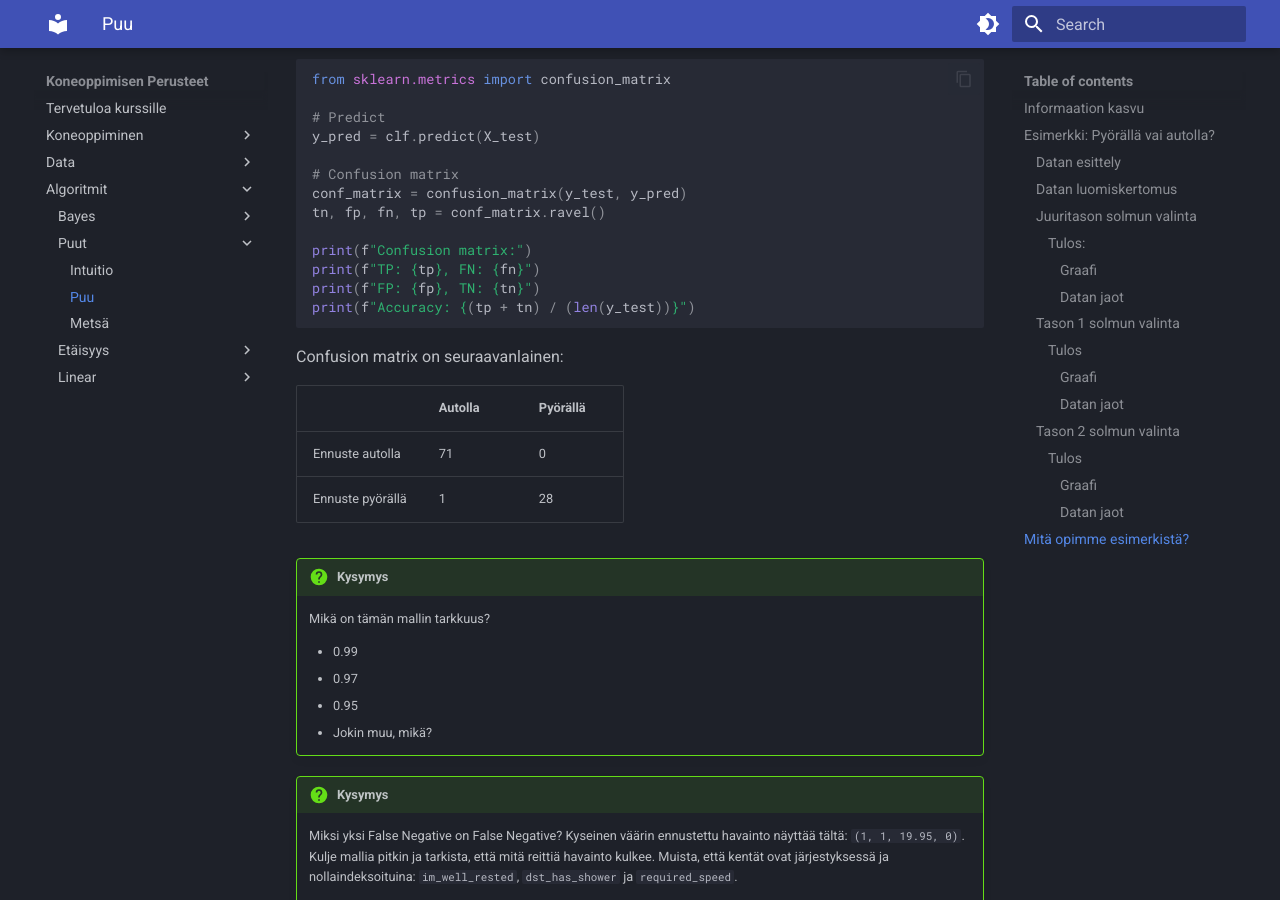
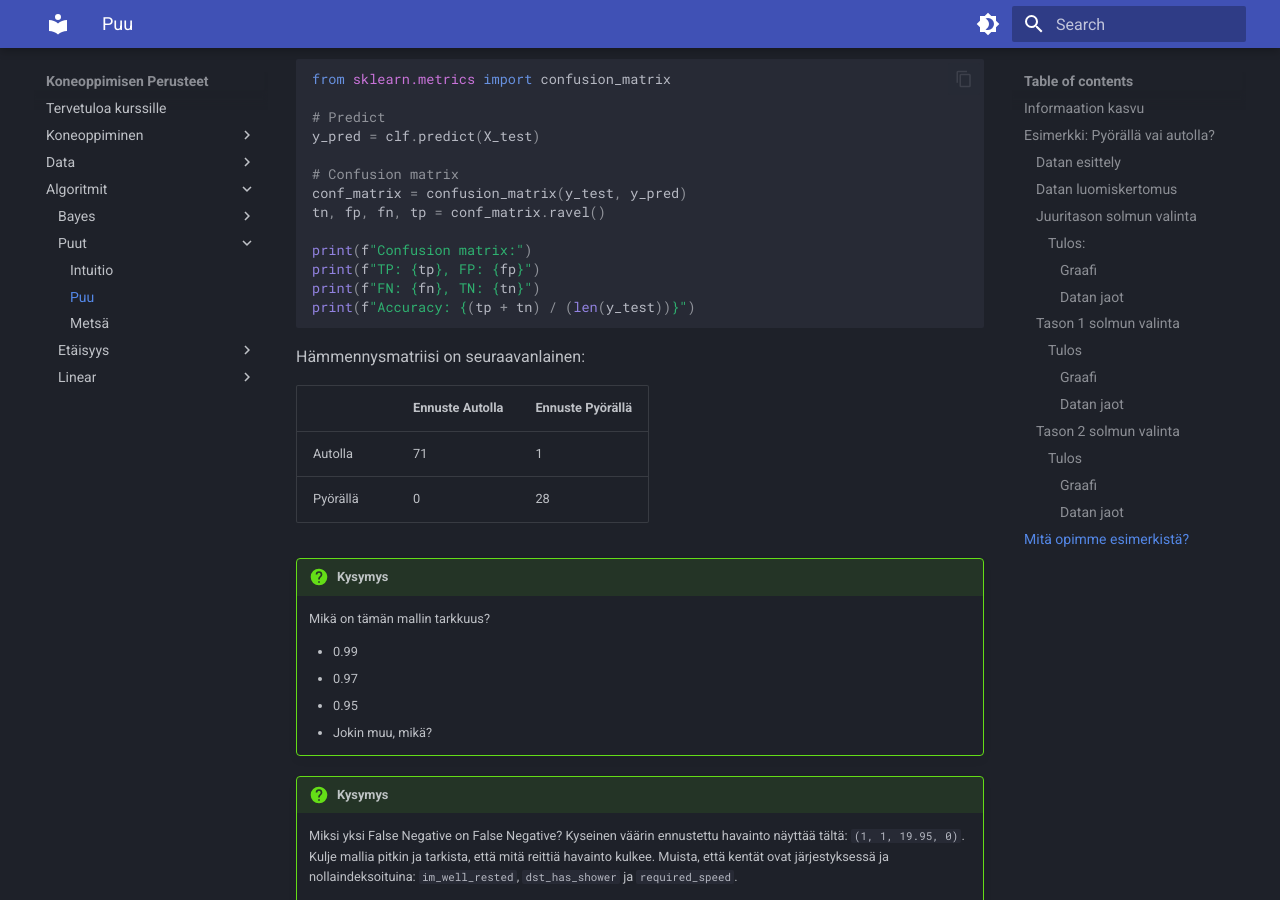
Before and after one commit to sourander/ml-perusteet, an MkDocs documentation site: the page built from docs/algoritmit/puut/puu.md, in a window 1280 px wide and 900 px high, scrolled down 11174 px. Built offline with MkDocs 1.6.1 and Material for MkDocs 9.7.7, drawn with Linux system fonts in a browser that asks for light colours; emoji names are drawn with the system emoji font.

Commit message:
Swapped confusion matrix axis around

````diff
--- a/docs/algoritmit/puut/puu.md
+++ b/docs/algoritmit/puut/puu.md
@@ -423,17 +423,17 @@ conf_matrix = confusion_matrix(y_test, y_pred)
 tn, fp, fn, tp = conf_matrix.ravel()
 
 print(f"Confusion matrix:")
-print(f"TP: {tp}, FN: {fn}")
-print(f"FP: {fp}, TN: {tn}")
+print(f"TP: {tp}, FP: {fp}")
+print(f"FN: {fn}, TN: {tn}")
 print(f"Accuracy: {(tp + tn) / (len(y_test))}")
 ```
 
-Confusion matrix on seuraavanlainen:
+Hämmennysmatriisi on seuraavanlainen:
 
-|                  | Autolla | Pyörällä |
-| ---------------- | ------- | -------- |
-| Ennuste autolla  | 71      | 0        |
-| Ennuste pyörällä | 1       | 28       |
+|          | Ennuste Autolla | Ennuste Pyörällä |
+| -------- | --------------- | ---------------- |
+| Autolla  | 71              | 1                |
+| Pyörällä | 0               | 28               |
 
 !!! question "Kysymys"
     Mikä on tämän mallin tarkkuus?
````
